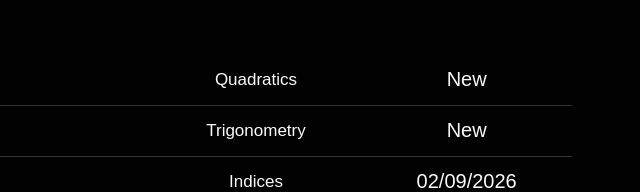
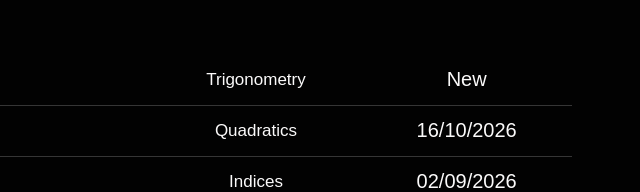
Before and after one commit to urboge/s5maths, a plain HTML site: page index.html in a window 1280 px wide. Shown: the part 161-353 px from the top of the page, without its empty margins (384-1024 px from the left). Drawn offline with nearby package versions, Linux system fonts and the light colour scheme.

Commit message:
Update index.html

```diff
--- a/index.html
+++ b/index.html
@@ -14,8 +14,8 @@
     <h1>S5 Maths</h1>
     <h2 class="home-page-h2">Choose your topic</h2>
     <div id="index-main-menu">
-        <a class="main-menu-btn" href="quadratics/quadratics.html"><ion-icon name="folder-outline"></ion-icon><span class="folder-name">Quadratics</span><span class="folder-date">New</span></a>
-        <a class="main-menu-btn" href="trigonometry/trigonometry.html"><ion-icon name="folder-outline"></ion-icon><span class="folder-name">Trigonometry</span><span class="folder-date">New</span></a>
+         <a class="main-menu-btn" href="trigonometry/trigonometry.html"><ion-icon name="folder-outline"></ion-icon><span class="folder-name">Trigonometry</span><span class="folder-date">New</span></a>
+        <a class="main-menu-btn" href="quadratics/quadratics.html"><ion-icon name="folder-outline"></ion-icon><span class="folder-name">Quadratics</span><span class="folder-date">16/10/2026</span></a>
         <a class="main-menu-btn" href="indices/indices.html"><ion-icon name="folder-outline"></ion-icon><span class="folder-name">Indices</span><span class="folder-date">02/09/2026</span></a>
     </div>
 </body>
```
